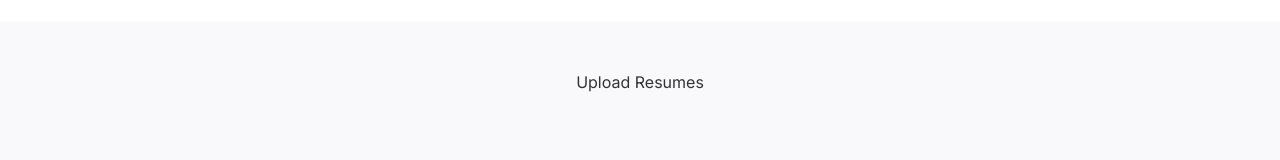
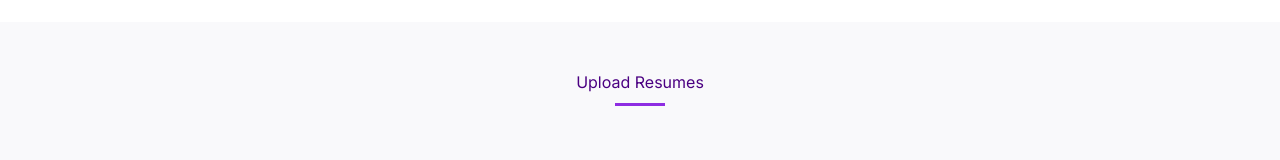
Before and after one commit to Sonikaelangovan/resume-screener-app, a Next.js app: page / in a window 1280 px wide. Shown: the part 713-873 px from the top of the page. Built offline with nearby package versions, Linux system fonts and the light colour scheme.

Commit message:
Update index.js

```diff
--- a/src/pages/index.js
+++ b/src/pages/index.js
@@ -181,7 +181,7 @@ export default function Home() {
         </div>
       </section>
       <section className="upload-section" id="upload"><center>
-      <h1> Upload Resumes </h1></center>
+      <h2> Upload Resumes </h2></center>
       </section>
       <ResumeUpload />
 
```
